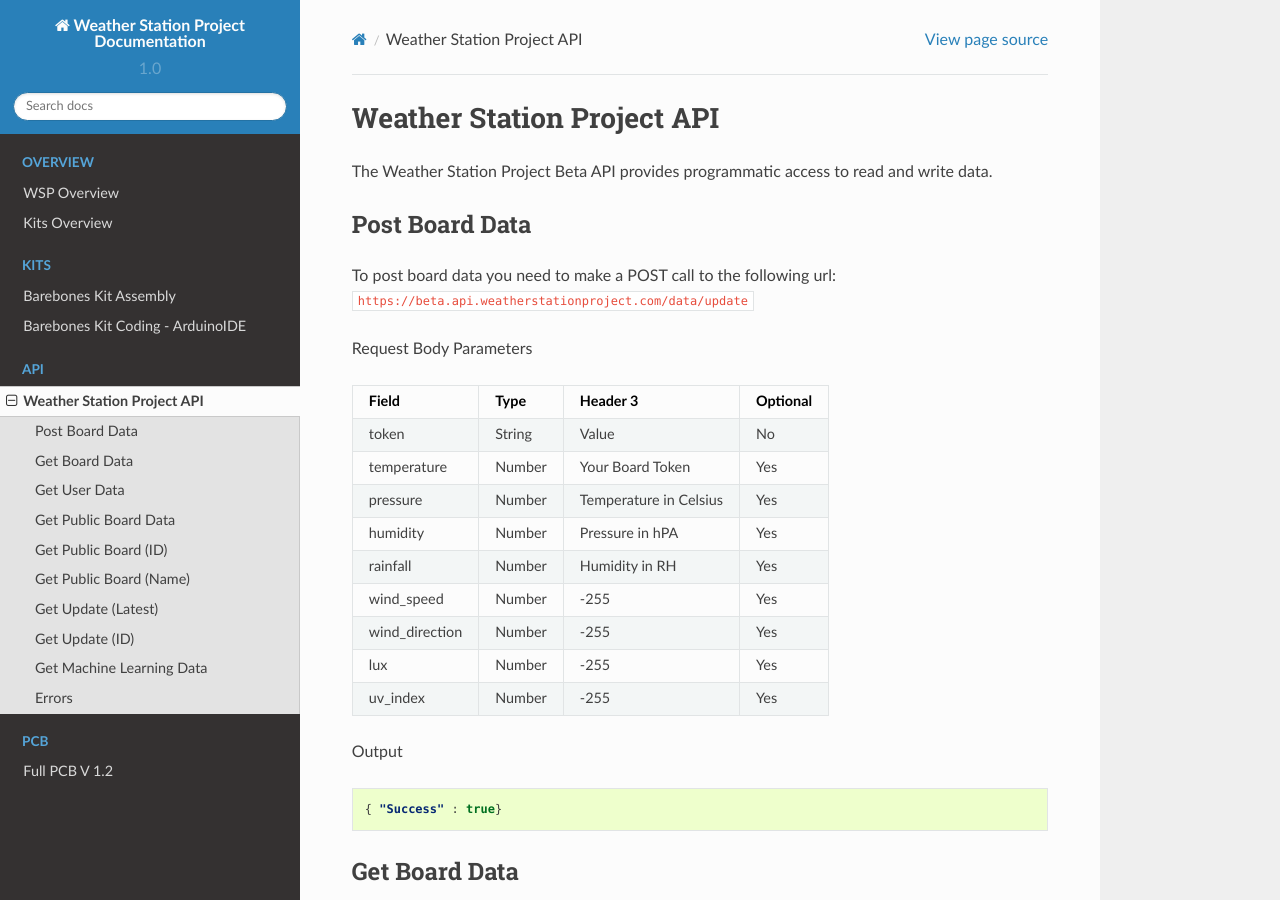
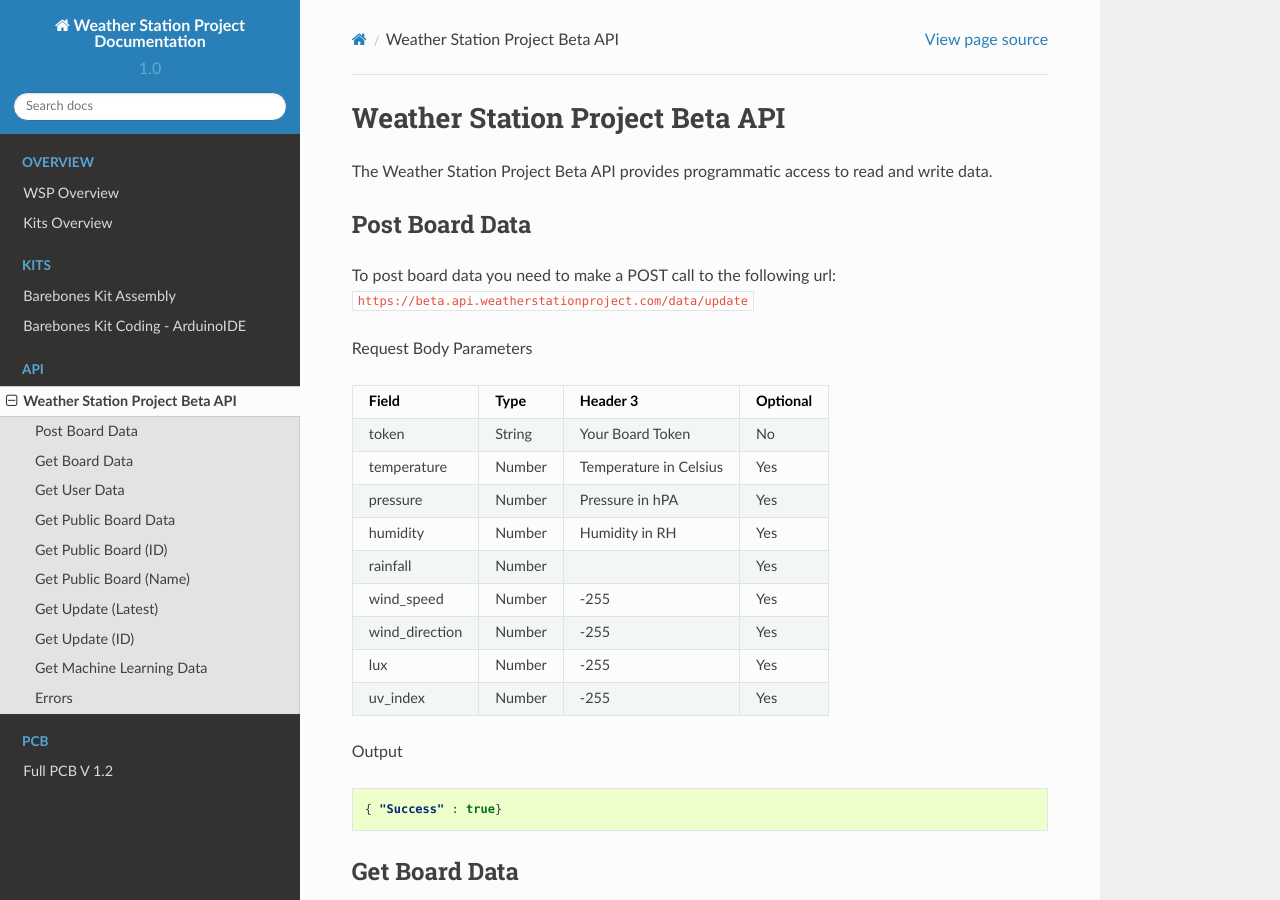
Before and after one commit to Poluino/Docs, a Sphinx documentation site: the page built from docs/api/betaapi.rst, in a window 1280 px wide and 900 px high. Built offline with Sphinx 7.4.7 and the Read the Docs theme 2.0.0, drawn with Linux system fonts in a browser that asks for light colours.

Commit message:
Altered beta API

```diff
--- a/docs/api/betaapi.rst
+++ b/docs/api/betaapi.rst
@@ -1,4 +1,4 @@
-Weather Station Project API
+Weather Station Project Beta API
 ===========================
 
 The Weather Station Project Beta API provides programmatic access to read and write data.
@@ -14,15 +14,15 @@ Request Body Parameters
 +----------------+----------+-----------------------+----------+
 | Field          | Type     | Header 3              | Optional |
 +================+==========+=======================+==========+
-| token          | String   | Value                 | No       |
+| token          | String   | Your Board Token      | No       |
 +----------------+----------+-----------------------+----------+
-| temperature    | Number   | Your Board Token      | Yes      |
+| temperature    | Number   | Temperature in Celsius| Yes      |
 +----------------+----------+-----------------------+----------+
-| pressure       | Number   | Temperature in Celsius| Yes      |
+| pressure       | Number   | Pressure in hPA       | Yes      |
 +----------------+----------+-----------------------+----------+
-| humidity       | Number   | Pressure in hPA       | Yes      |
+| humidity       | Number   | Humidity in RH        | Yes      |
 +----------------+----------+-----------------------+----------+
-| rainfall       | Number   | Humidity in RH        | Yes      |
+| rainfall       | Number   |                       | Yes      |
 +----------------+----------+-----------------------+----------+
 | wind_speed     | Number   | -255                  | Yes      |
 +----------------+----------+-----------------------+----------+
```
